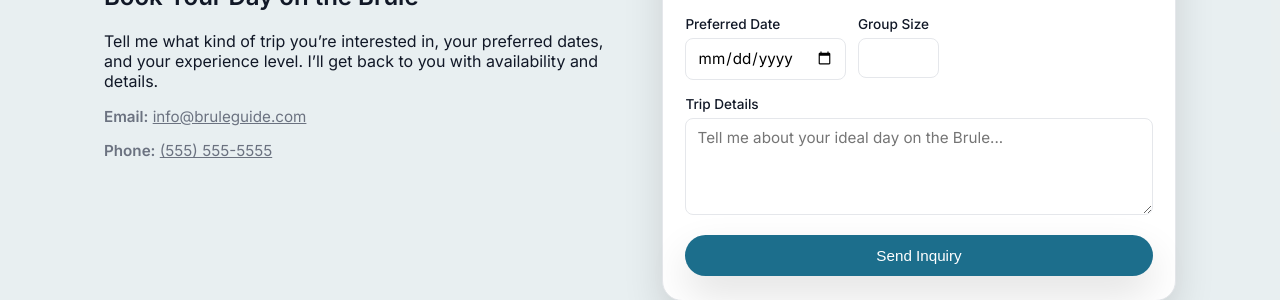
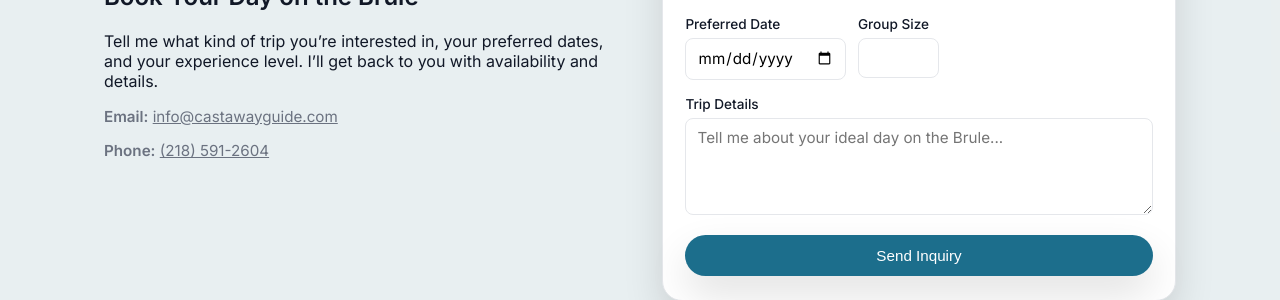
Before and after one commit to adamholden7/CastAwayGuideService, a Jekyll site: the page built from index.md, in a window 1280 px wide and 900 px high, scrolled down 3053 px. Shown: the part 372-672 px from the top of the window. Built offline with Jekyll 4.4.1, drawn with Linux system fonts in a browser that asks for light colours.

Commit message:
Update index.md

```diff
--- a/index.md
+++ b/index.md
@@ -61,7 +61,7 @@
     <div class="card-grid">
       <article class="card">
         <h3>Half-Day Wade Trip</h3>
-        <p class="card-price">$XXX</p>
+        <p class="card-price">$300</p>
         <p class="card-text">
           4–5 hours focused on a productive stretch of river. Perfect for learning new water
           or dialing in your technique.
@@ -75,7 +75,7 @@
 
       <article class="card">
         <h3>Full-Day Drift</h3>
-        <p class="card-price">$XXX</p>
+        <p class="card-price">$500</p>
         <p class="card-text">
           8–9 hours floating prime sections of the Brule. Cover more water and target the best
           runs based on real-time conditions.
@@ -189,8 +189,8 @@
         I’ll get back to you with availability and details.
       </p>
       <div class="contact-details">
-        <p><strong>Email:</strong> <a href="mailto:info@bruleguide.com">info@bruleguide.com</a></p>
-        <p><strong>Phone:</strong> <a href="tel:+1-555-555-5555">(555) 555-5555</a></p>
+        <p><strong>Email:</strong> <a href="mailto:info@castawayguide.com">info@castawayguide.com</a></p>
+        <p><strong>Phone:</strong> <a href="tel:+1-218-591-2604">(218) 591-2604</a></p>
       </div>
     </div>
     <form class="contact-form">
```
